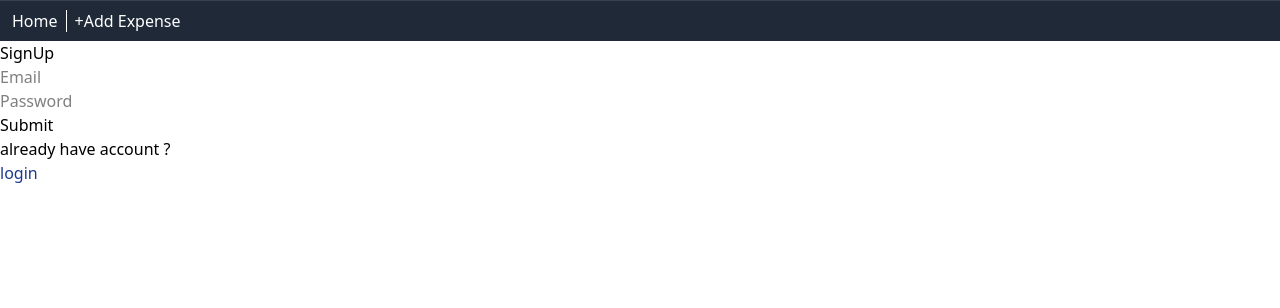
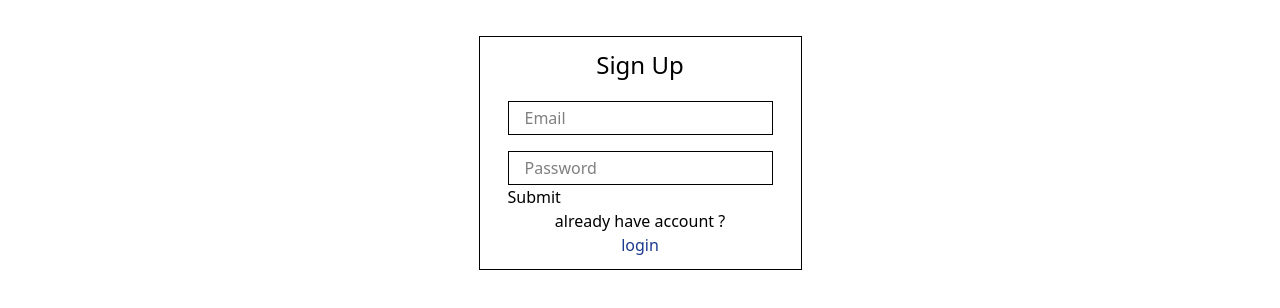
Before and after one commit to moinsayed7/Expense-tracker, a Next.js app: page /register in a window 1280 px wide. Shown: the top 308 px of the page. Built offline with nearby package versions, Linux system fonts and the light colour scheme.

Commit message:
Add conditional nav bar hiding on login/register, add sign-out button, style signup page

```diff
--- a/src/app/layout.tsx
+++ b/src/app/layout.tsx
@@ -3,6 +3,9 @@ import { Geist, Geist_Mono } from "next/font/google";
 import "./globals.css";
 import Link from "next/link";
 import { SessionProvider, useSession } from "next-auth/react";
+import { SignOutButton } from "./signoutButton/signOutButton";
+import NavBar from "./navBar/navBar";
+
 
 const geistSans = Geist({
   variable: "--font-geist-sans",
@@ -30,10 +33,7 @@ export default function RootLayout({
       className={`${geistSans.variable} ${geistMono.variable} h-full antialiased`}
     >
       <body className="min-h-full flex flex-col">
-        <nav className="bg-[#1F2937] border-t border-gray-700 w-[100%] px-3 py-2 text-white">
-          <Link className="pr-2 " href={"/"}>Home</Link>
-          <Link className="pl-2 border-l" href={"/addExpense"}>+Add Expense</Link>
-        </nav>
+        <NavBar/>
         <SessionProvider>{children}</SessionProvider>
 
 
--- /dev/null
+++ b/src/app/navBar/navBar.tsx
@@ -0,0 +1,24 @@
+"use client";
+import { usePathname } from "next/navigation";
+import Link from "next/link";
+import { SignOutButton } from "../signoutButton/signOutButton";
+
+export default function NavBar(){
+
+    const pathName= usePathname();
+
+    if(pathName==="/login" || pathName==="/register"){
+        return null
+    }
+
+    return (
+        <nav className="flex justify-between bg-[#1F2937] border-t border-gray-700 w-[100%] px-3 py-2 text-white">
+          <div>
+          <Link className="pr-2 " href={"/"}>Home</Link>
+          <Link className="pl-2 border-l" href={"/addExpense"}>+Add Expense</Link>
+          </div>
+          <SignOutButton/>
+        </nav>
+    )
+
+}
--- a/src/app/register/page.tsx
+++ b/src/app/register/page.tsx
@@ -68,14 +68,15 @@ export default function SignUpPage() {
     }
 
     return(
-        <div>
-            <h1>SignUp</h1>
-            <form onSubmit={handleSubmit}>
-                <input type="text" value={email} id="email" placeholder="Email" onChange={(e)=>{setEmail(e.target.value)}}/>
+        <div className="flex flex-col items-center ">
+            <div className=" flex flex-col items-center border px-7 py-3 mt-9">
+            <h1 className="mb-5 text-2xl">Sign Up</h1>
+            <form onSubmit={handleSubmit} className="">
+                <input className="border px-4 py-1 mb-4 " type="text" value={email} id="email" placeholder="Email" onChange={(e)=>{setEmail(e.target.value)}}/>
 
                 <br />
 
-                <input value={password} type="password" id="password" placeholder="Password" onChange={(e)=>{setPassword(e.target.value)}}/>
+                <input className="border px-4 py-1" value={password} type="password" id="password" placeholder="Password" onChange={(e)=>{setPassword(e.target.value)}}/>
 
                 <br />
 
@@ -88,6 +89,8 @@ export default function SignUpPage() {
 
             {error && <p className="text-red-500">{error}</p>}
 
+            </div>
+
         </div>
     )
 
--- /dev/null
+++ b/src/app/signoutButton/signOutButton.tsx
@@ -0,0 +1,15 @@
+"use client"
+
+import { signOut } from "next-auth/react";
+
+
+
+export function SignOutButton(){
+
+   return (
+    <button onClick={()=>{signOut({callbackUrl:"/login"})}}>SignOut</button>
+   )
+
+
+
+}
```
